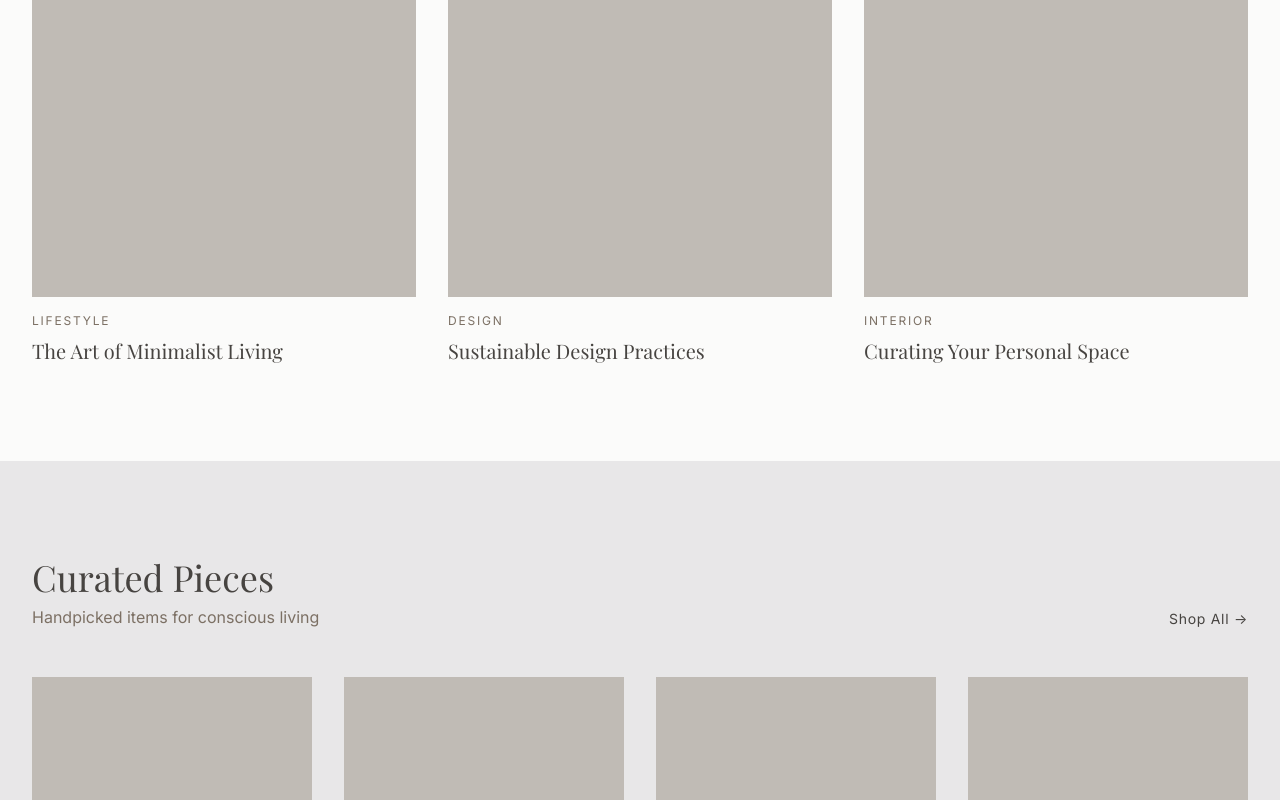
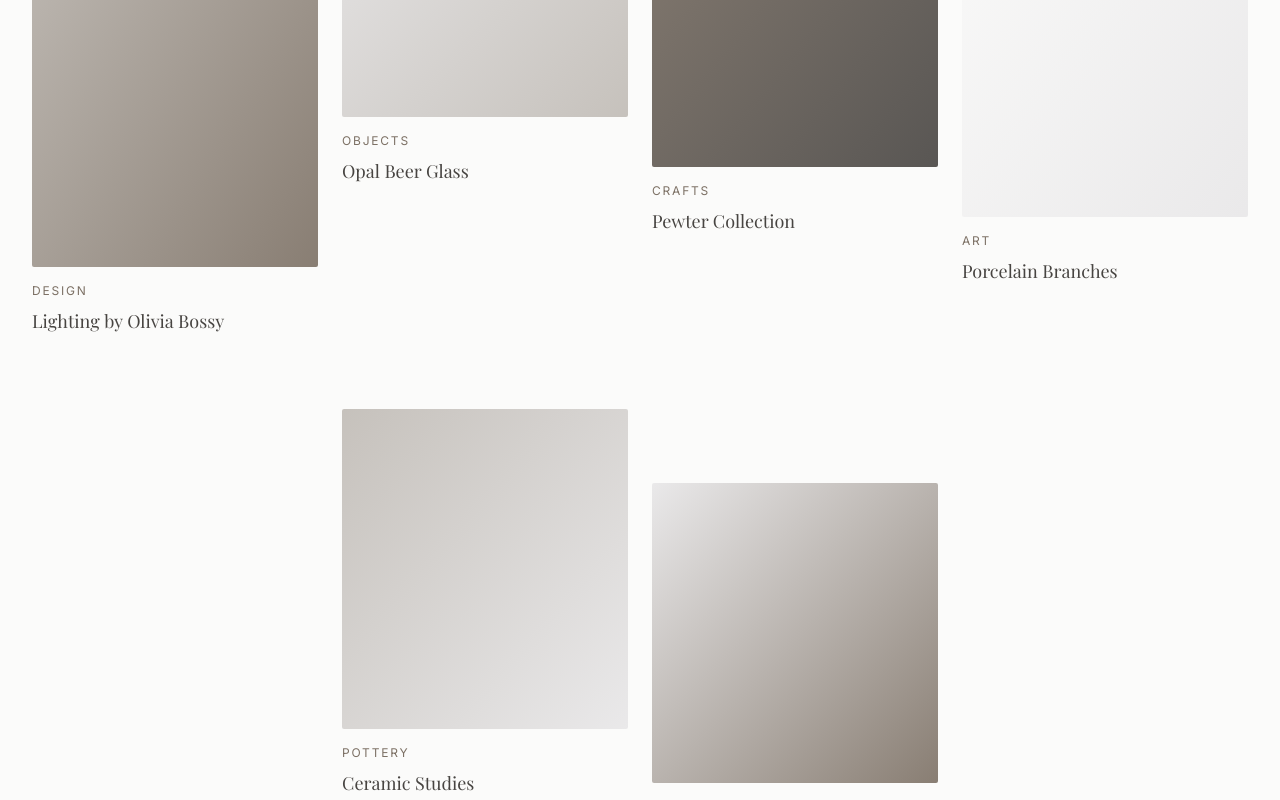
Before and after one commit to cmrussellRCH/russell-concept-house, a Next.js app: page / in a window 1280 px wide. Shown: the part 1040-1840 px from the top of the page. Built offline with nearby package versions, Linux system fonts and the light colour scheme.

Commit message:
Create dynamic masonry grid layout with staggered animations

```diff
--- a/src/pages/index.js
+++ b/src/pages/index.js
@@ -3,9 +3,54 @@ import Link from 'next/link'
 
 export default function Home() {
   const featuredArticles = [
-    { id: 1, title: 'The Art of Minimalist Living', category: 'Lifestyle', image: '/api/placeholder/400/500' },
-    { id: 2, title: 'Sustainable Design Practices', category: 'Design', image: '/api/placeholder/400/500' },
-    { id: 3, title: 'Curating Your Personal Space', category: 'Interior', image: '/api/placeholder/400/500' },
+    {
+      id: 1,
+      title: 'Lighting by Olivia Bossy',
+      category: 'Design',
+      aspectRatio: '3/4',
+      height: '450px',
+      gradient: 'from-silver to-dim-gray'
+    },
+    {
+      id: 2,
+      title: 'Opal Beer Glass',
+      category: 'Objects',
+      aspectRatio: '1/1',
+      height: '300px',
+      gradient: 'from-platinum to-silver'
+    },
+    {
+      id: 3,
+      title: 'Pewter Collection',
+      category: 'Crafts',
+      aspectRatio: '4/3',
+      height: '350px',
+      gradient: 'from-dim-gray to-black-olive'
+    },
+    {
+      id: 4,
+      title: 'Porcelain Branches',
+      category: 'Art',
+      aspectRatio: '3/4',
+      height: '400px',
+      gradient: 'from-seasalt to-platinum'
+    },
+    {
+      id: 5,
+      title: 'Ceramic Studies',
+      category: 'Pottery',
+      aspectRatio: '1/1',
+      height: '320px',
+      gradient: 'from-silver to-platinum'
+    },
+    {
+      id: 6,
+      title: 'Woven Textiles',
+      category: 'Textiles',
+      aspectRatio: '4/3',
+      height: '300px',
+      gradient: 'from-platinum to-dim-gray'
+    }
   ]
 
   const featuredProducts = [
@@ -57,14 +102,30 @@ export default function Home() {
             </Link>
           </div>
 
-          <div className="grid grid-cols-1 md:grid-cols-3 gap-8">
-            {featuredArticles.map((article) => (
-              <article key={article.id} className="group cursor-pointer">
-                <div className="aspect-[4/5] bg-platinum mb-4 overflow-hidden">
-                  <div className="w-full h-full bg-silver group-hover:scale-105 transition-transform duration-700"></div>
+          <div className="grid grid-cols-1 sm:grid-cols-2 lg:grid-cols-3 xl:grid-cols-4 gap-6 auto-rows-[50px]">
+            {featuredArticles.map((article, index) => (
+              <article
+                key={article.id}
+                className={`group cursor-pointer animate-fadeIn opacity-0`}
+                style={{
+                  gridRowEnd: `span ${Math.ceil(parseInt(article.height) / 50) + 2}`,
+                  animationDelay: `${index * 100}ms`,
+                  animationFillMode: 'forwards'
+                }}
+              >
+                <div
+                  className="relative overflow-hidden mb-4 rounded-sm"
+                  style={{ height: article.height }}
+                >
+                  <div className={`absolute inset-0 bg-gradient-to-br ${article.gradient} opacity-90 group-hover:opacity-80 transition-opacity duration-700`}></div>
+                  <div className="absolute inset-0 bg-black opacity-0 group-hover:opacity-10 transition-opacity duration-700"></div>
+                  <div className="absolute bottom-0 left-0 p-6 text-seasalt opacity-0 group-hover:opacity-100 transition-opacity duration-500">
+                    <p className="text-xs tracking-widest mb-2">{article.category.toUpperCase()}</p>
+                    <h3 className="text-2xl font-serif">{article.title}</h3>
+                  </div>
                 </div>
                 <p className="text-xs tracking-widest text-dim-gray mb-2">{article.category.toUpperCase()}</p>
-                <h3 className="text-xl font-serif group-hover:underline">{article.title}</h3>
+                <h3 className="text-lg font-serif group-hover:underline">{article.title}</h3>
               </article>
             ))}
           </div>
--- a/src/styles/globals.css
+++ b/src/styles/globals.css
@@ -37,3 +37,20 @@
     @apply inline-block px-8 py-3 border border-silver text-dim-gray text-sm tracking-wider hover:border-black-olive hover:text-black-olive transition-colors duration-200;
   }
 }
+
+@layer utilities {
+  @keyframes fadeIn {
+    from {
+      opacity: 0;
+      transform: translateY(20px);
+    }
+    to {
+      opacity: 1;
+      transform: translateY(0);
+    }
+  }
+
+  .animate-fadeIn {
+    animation: fadeIn 0.6s ease-out;
+  }
+}
```
